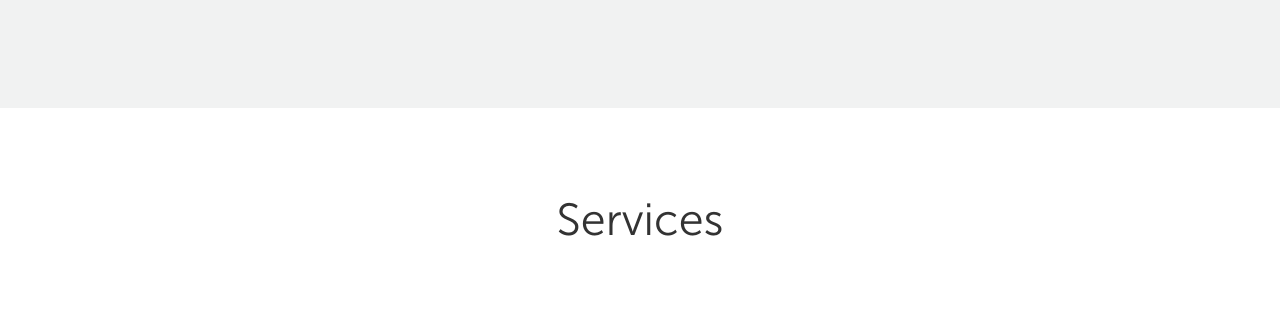
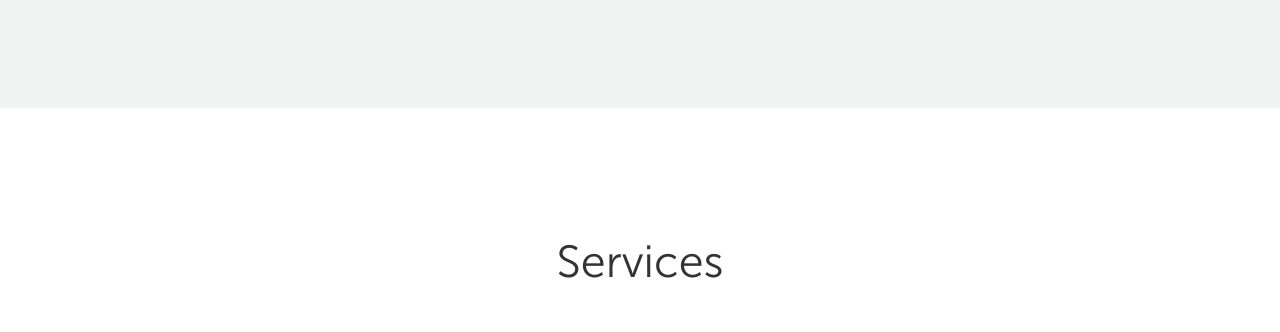
Before and after one commit to Viping7/online-task, a plain HTML site: page geeklabel/index.html in a window 1280 px wide. Shown: the part 2888-3220 px from the top of the page. Drawn offline with nearby package versions, Linux system fonts and the light colour scheme; some packages are replaced by stand-ins of ours.

Commit message:
Update main.css

```diff
--- a/geeklabel/css/main.css
+++ b/geeklabel/css/main.css
@@ -205,6 +205,15 @@ span {
     margin-top: -40px;
   }
 }
+@media (min-width: 375px)
+{
+    #services .heading{
+    margin-top: 100px;
+    }
+    #contact{
+    padding-bottom:80px;
+    }
+}
 @media (min-width: 480px) {
   section {
     padding: 300px 85px 35px 85px;
@@ -244,6 +253,9 @@ span {
     font-size: 1.49em;
     margin-top: 40px;
   }
+  #services .heading{
+    margin-top: 50px;
+    }
   #services .row img {
     width: 35%;
     margin-right: 20px;
```
